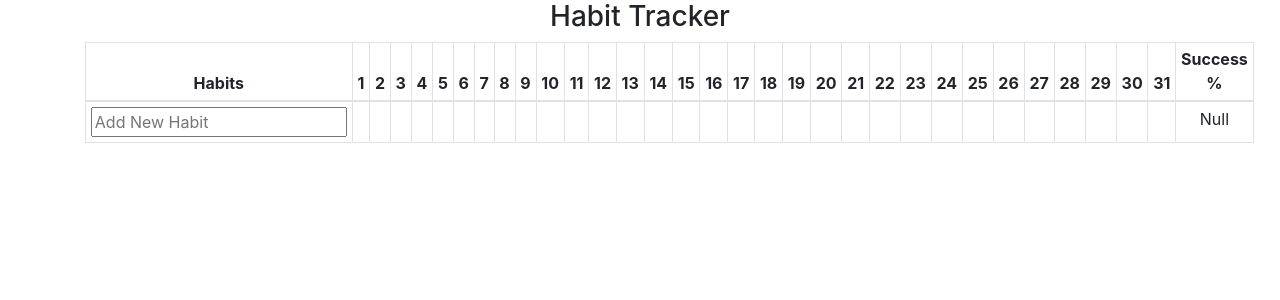
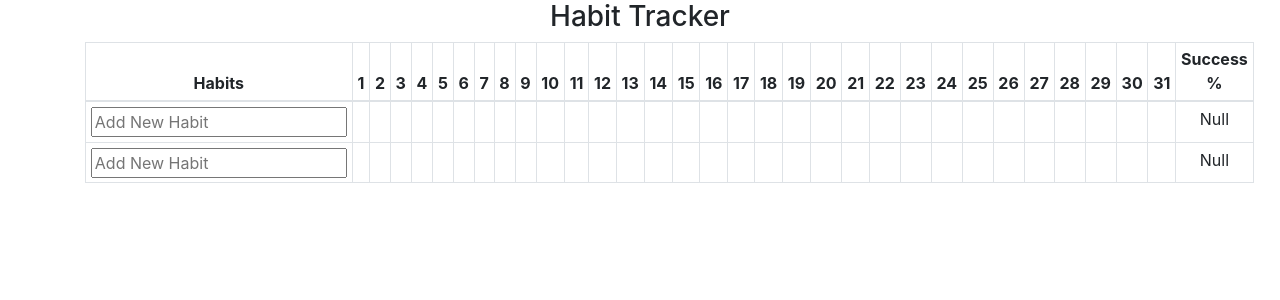
Before and after one commit to Fuertesian/Habit-Tracker, a React (Create React App) app: page / in a window 1280 px wide. Shown: the top 300 px of the page. Built offline with nearby package versions, Linux system fonts and the light colour scheme.

Commit message:
Created AddNewRow function

```diff
--- a/src/containers/HabitTable.js
+++ b/src/containers/HabitTable.js
@@ -6,6 +6,19 @@ import Days from '../components/MonthlyHabitTrackerComponents/Days/Days'
 import SuccessTracker from '../components/MonthlyHabitTrackerComponents/SuccessTracker/SuccessTracker'
 
 const HabitTable = (props) => {
+  function AddNewRow() {
+    return (
+      <tr>
+        <td>
+          <HabitNames />
+        </td>
+        <Days />
+        <td>
+          <SuccessTracker />
+        </td>
+      </tr>
+    )
+  }
 
   return (
     <div style={{ textAlign: 'center' }}>
@@ -25,6 +38,7 @@ const HabitTable = (props) => {
               <SuccessTracker />
             </td>
           </tr>
+          {AddNewRow()}
         </tbody>
       </Table>
     </div>
```
